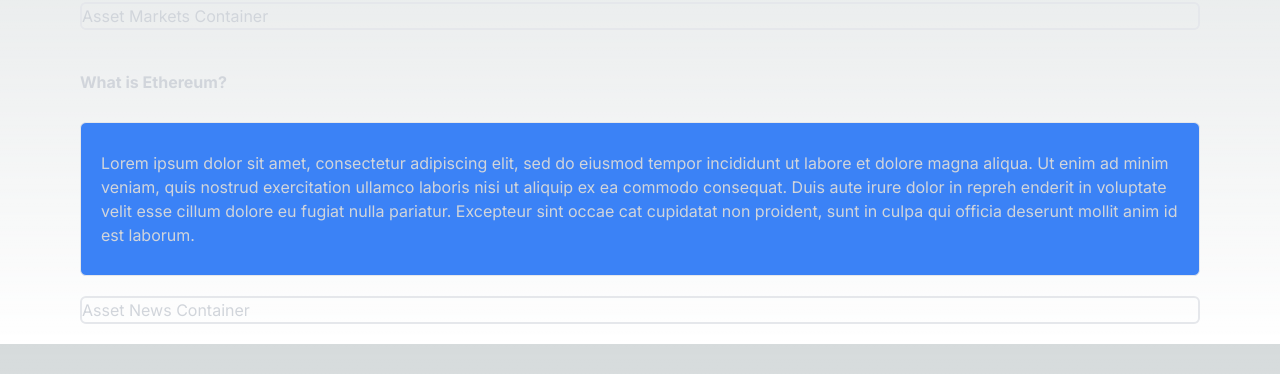
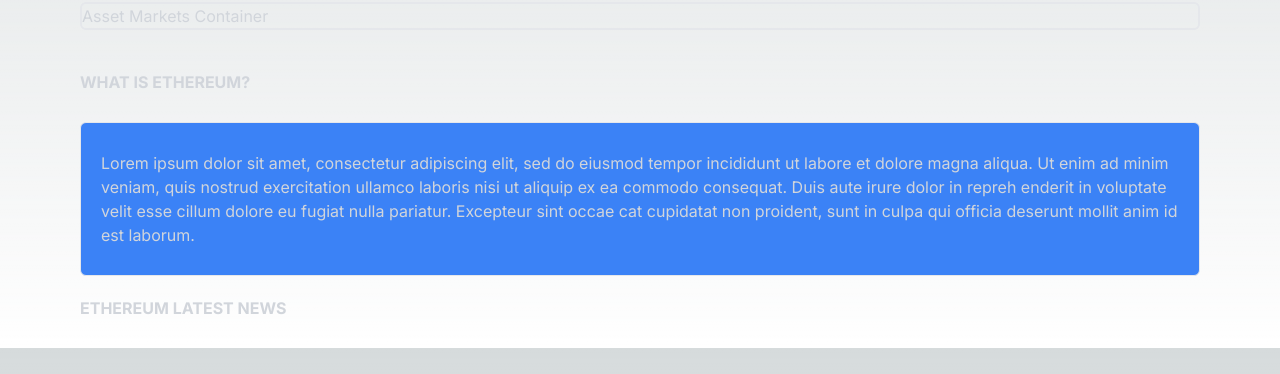
Before and after one commit to Odove-Ltd/Crypto-and-Stock-Market-Tracker, a Next.js app: page /asset-details in a window 1280 px wide. Shown: the part 366-740 px from the top of the page. Built offline with nearby package versions, Linux system fonts and the light colour scheme.

Commit message:
Clean up code for better readability

```diff
--- a/src/app/asset-details/asset-about/AssetAbout.tsx
+++ b/src/app/asset-details/asset-about/AssetAbout.tsx
@@ -1,4 +1,4 @@
-import {seedTopBarData, seedAssetAbout, TopBarDataType} from "@/app/utils/seed-data/seed-asset-details";
+import {TopBarDataType} from "@/app/utils/seed-data/seed-asset-details";
 
 interface Props{
     topBarData: TopBarDataType;
@@ -9,7 +9,9 @@
 
     return (
         <div>
-            <h1 className='mb-7 mt-5'><b>What is {topBarData.assetName}?</b></h1>
+            <h1 className='mb-7 mt-5'>
+                <strong>WHAT IS {topBarData.assetName.toUpperCase()}?</strong>
+            </h1>
             <div className='border border-solid border-grey-300 rounded-md px-5 py-7 shadow-x1 bg-blue-500'>
                 <p>{assetAbout}</p>
             </div>
--- a/src/app/asset-details/asset-news/AssetNews.tsx
+++ b/src/app/asset-details/asset-news/AssetNews.tsx
@@ -1,16 +1,17 @@
 import React, {useEffect, useState} from 'react';
 import { assetDetailsContainerClass } from '@/app/utils/styling/tempTWStyles';
+import { TopBarDataType } from '@/app/utils/seed-data/seed-asset-details';
 
-
-interface Props {
-    // Define props here
+interface Props{
+    topBarData: TopBarDataType;
 }
 
-const AssetNews: React.FC<Props> = (props) => {
-    // Component logic here
+const AssetNews: React.FC<Props> = ({topBarData}) => {
 
     return (
-        <div className={`${assetDetailsContainerClass}`}>Asset News Container</div>
+        <div className='mb-7 mt-5'>
+            <h1><strong>{topBarData.assetName.toUpperCase()} LATEST NEWS</strong></h1>
+        </div>
     );
 };
 
--- a/src/app/asset-details/page.tsx
+++ b/src/app/asset-details/page.tsx
@@ -9,10 +9,11 @@
 
 
 interface Props {
-    // Define props here
+    topBarData: TopBarDataType;
+    assetAbout: string;
 }
 
-const AssetDetails: React.FC<Props> = (props) => {
+const AssetDetails: React.FC<Props> = () => {
     // Component logic here
 
     return (
@@ -22,7 +23,7 @@
             <AssetChart />
             <AssetMarkets />
             <AssetAbout topBarData={seedTopBarData} assetAbout={seedAssetAbout} />
-            <AssetNews />
+            <AssetNews topBarData = {seedTopBarData}/>
         </div>
     );
 };
```
